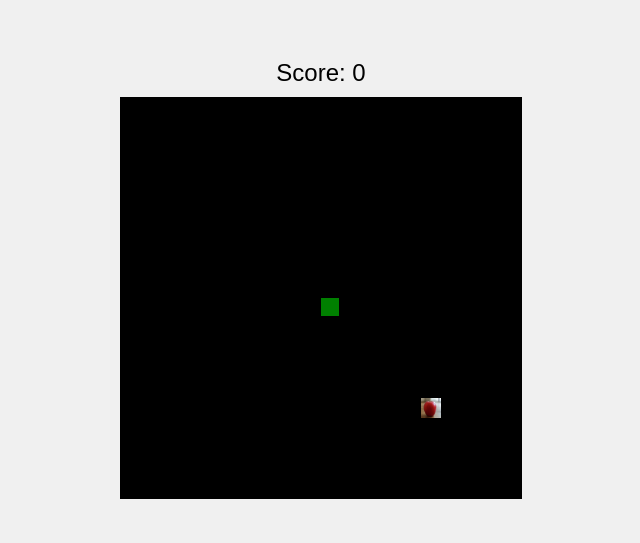
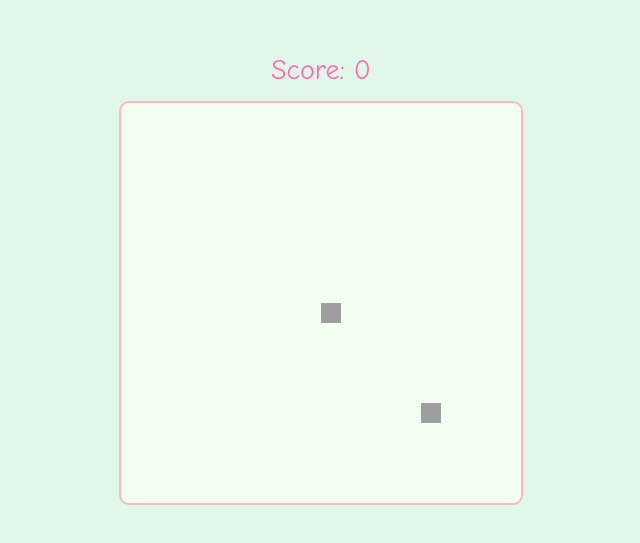
Before and after one commit to Alexandre-saddour/GrokGaming, a plain HTML site: page index.html in a window 1280 px wide. Shown: the part 119-662 px from the top of the page, without its empty margins (319-959 px from the left). Drawn offline with Linux system fonts and the light colour scheme.

Commit message:
apple image

```diff
--- a/index.html
+++ b/index.html
@@ -1,7 +1,7 @@
 <!DOCTYPE html>
 <html>
 <head>
-    <title>Snake Game</title>
+    <title>Cute Snake Game</title>
     <style>
         body {
             display: flex;
@@ -9,18 +9,21 @@
             align-items: center;
             height: 100vh;
             margin: 0;
-            background-color: #f0f0f0;
+            background-color: #e0f7e9; /* Pastel green background */
         }
         #gameContainer {
             text-align: center;
         }
         canvas {
-            border: 1px solid black;
+            border: 2px solid #ffb6c1; /* Cute pink border */
+            border-radius: 10px;
+            background-color: #f0fff0; /* Light pastel background */
         }
         #score {
-            font-family: Arial, sans-serif;
-            font-size: 24px;
-            margin-bottom: 10px;
+            font-family: 'Comic Sans MS', Arial, sans-serif; /* Playful font */
+            font-size: 28px;
+            color: #ff69b4; /* Hot pink */
+            margin-bottom: 15px;
         }
     </style>
 </head>
@@ -44,16 +47,29 @@
     let gameOver = false;
     const speed = 100;
 
-    // Load high-resolution apple image
+    // Load cute images
+    const snakeHeadImage = new Image();
+    snakeHeadImage.src = 'https://img.icons8.com/color/100/000000/snake.png'; // Cute snake head
+    const snakeBodyImage = new Image();
+    snakeBodyImage.src = 'https://img.icons8.com/color/100/000000/circle.png'; // Colorful body (placeholder)
     const appleImage = new Image();
-    appleImage.src = 'apple.jpg';
-    appleImage.onload = () => {
-        drawGame();
-    };
-    appleImage.onerror = () => {
-        console.error('Failed to load apple image. Using red square as fallback.');
-        drawGame();
-    };
+    appleImage.src = 'https://img.icons8.com/color/100/000000/apple.png'; // Cute apple
+
+    // Start game when all images are loaded
+    let imagesLoaded = 0;
+    const totalImages = 3;
+    function checkImagesLoaded() {
+        imagesLoaded++;
+        if (imagesLoaded === totalImages) {
+            drawGame();
+        }
+    }
+    snakeHeadImage.onload = checkImagesLoaded;
+    snakeBodyImage.onload = checkImagesLoaded;
+    appleImage.onload = checkImagesLoaded;
+    snakeHeadImage.onerror = () => console.error('Failed to load snake head');
+    snakeBodyImage.onerror = () => console.error('Failed to load snake body');
+    appleImage.onerror = () => console.error('Failed to load apple');
 
     document.addEventListener('keydown', changeDirection);
 
@@ -67,8 +83,8 @@
 
     function drawGame() {
         if (gameOver) {
-            ctx.fillStyle = 'white';
-            ctx.font = '30px Arial';
+            ctx.fillStyle = '#ff69b4'; // Hot pink text
+            ctx.font = '30px Comic Sans MS';
             ctx.fillText('Game Over!', canvas.width / 4, canvas.height / 2 - 20);
             ctx.fillText(`Score: ${score}`, canvas.width / 4, canvas.height / 2 + 20);
             return;
@@ -87,21 +103,26 @@
             snake.pop();
         }
 
-        // Clear canvas
-        ctx.fillStyle = 'black';
-        ctx.fillRect(0, 0, canvas.width, canvas.height);
+        // Clear canvas (background set via CSS)
+        ctx.clearRect(0, 0, canvas.width, canvas.height);
 
         // Draw snake
-        ctx.fillStyle = 'green';
-        snake.forEach(segment => {
-            ctx.fillRect(segment.x * gridSize, segment.y * gridSize, gridSize - 2, gridSize - 2);
+        snake.forEach((segment, index) => {
+            const img = index === 0 ? snakeHeadImage : snakeBodyImage;
+            if (img.complete && img.naturalWidth !== 0) {
+                ctx.drawImage(img, segment.x * gridSize, segment.y * gridSize, gridSize, gridSize);
+            } else {
+                // Fallback to green rectangles
+                ctx.fillStyle = index === 0 ? '#98fb98' : '#afeeee'; // Pale green and turquoise
+                ctx.fillRect(segment.x * gridSize, segment.y * gridSize, gridSize - 2, gridSize - 2);
+            }
         });
 
-        // Draw food (high-res apple image or fallback red square)
+        // Draw food (cute apple)
         if (appleImage.complete && appleImage.naturalWidth !== 0) {
             ctx.drawImage(appleImage, food.x * gridSize, food.y * gridSize, gridSize, gridSize);
         } else {
-            ctx.fillStyle = 'red';
+            ctx.fillStyle = '#ff6347'; // Tomato red fallback
             ctx.fillRect(food.x * gridSize, food.y * gridSize, gridSize - 2, gridSize - 2);
         }
 
```
